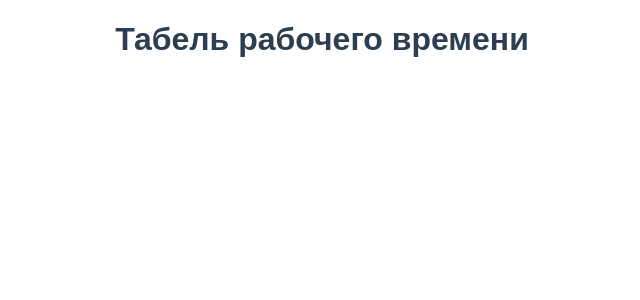
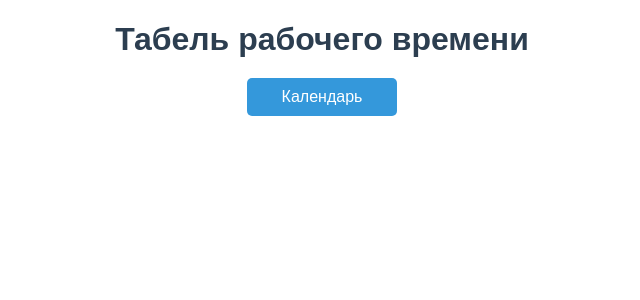
Before and after one commit to YuriiGaponov/work_time_table, a Flask app: page / in a window 1280 px wide. Shown: the top 300 px of the page, without its empty margins (318-958 px from the left). Run offline with Flask 3, Linux system fonts and the light colour scheme; parts of the project's set-up code (start-up, migrations or seed data) failed here and were passed over.

Commit message:
на главной странице добавлен шаблон кнопки календарь

```diff
--- a/templates/index.html
+++ b/templates/index.html
@@ -16,9 +16,35 @@
             color: #2c3e50;
             margin-bottom: 20px;
         }
+        .calendar-btn {
+            display: block;
+            width: 150px;
+            padding: 10px;
+            margin: 0 auto;
+            background-color: #3498db;
+            color: white;
+            border: none;
+            border-radius: 5px;
+            text-align: center;
+            font-size: 16px;
+            cursor: pointer;
+            transition: background-color 0.3s;
+        }
+        .calendar-btn:hover {
+            background-color: #2980b9;
+        }
     </style>
 </head>
 <body>
     <h1>Табель рабочего времени</h1>
+    <button class="calendar-btn" onclick="showCalendar()">Календарь</button>
+
+    <script>
+        function showCalendar() {
+            console.log('Открывается календарь...');
+            // Здесь можно добавить логику для отображения календаря
+            // Например, открыть модальное окно с календарём или перейти на страницу календаря
+        }
+    </script>
 </body>
 </html>
```
